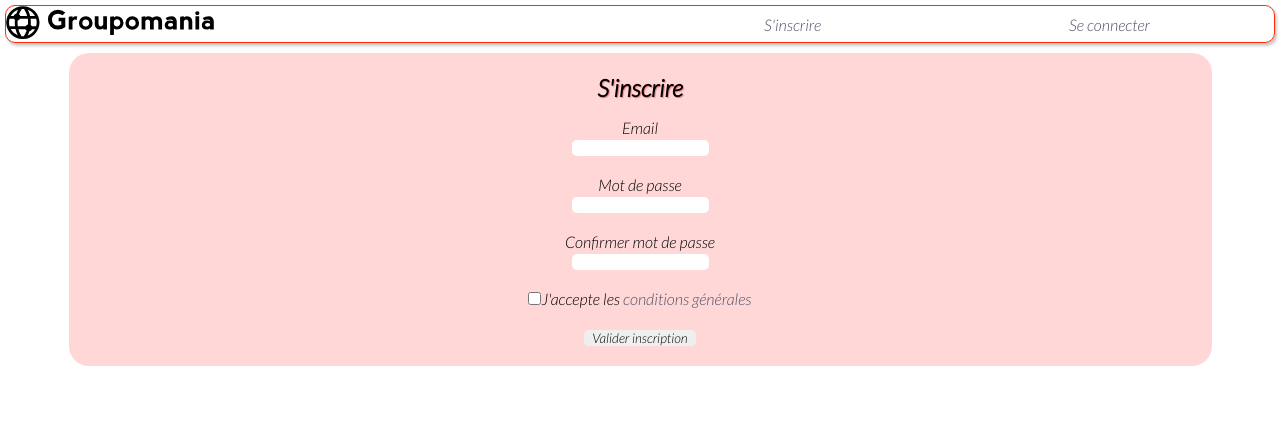
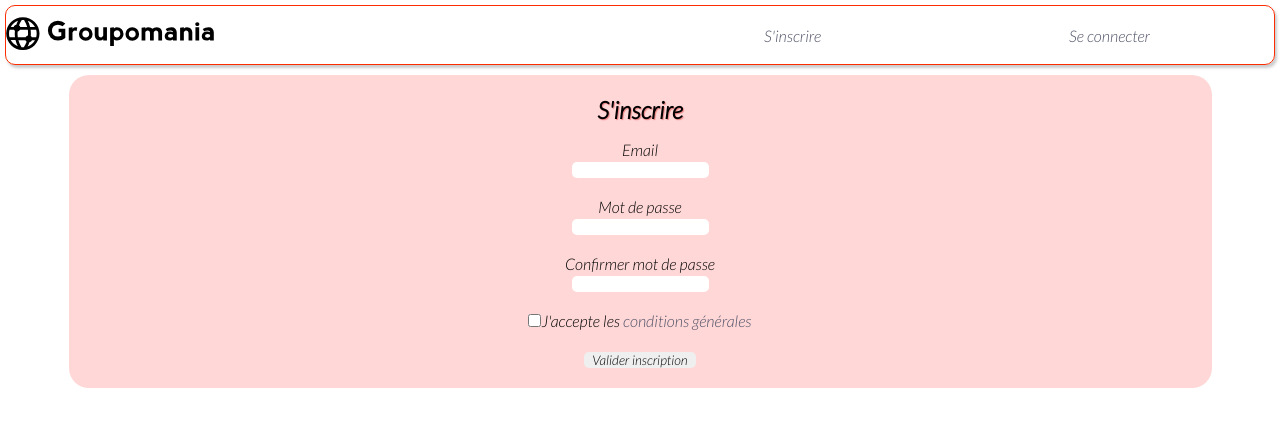
Before and after one commit to patshikwe/Groupomania, a React (Create React App) app in the folder groupomania-network/: page / in a window 1280 px wide. Shown: the top 426 px of the page. Built offline with nearby package versions, Linux system fonts and the light colour scheme.

Commit message:
Modification de la hauteur de HeaderNav

```diff
--- a/groupomania-network/src/components/Header/HeaderNav.jsx
+++ b/groupomania-network/src/components/Header/HeaderNav.jsx
@@ -12,12 +12,13 @@ export const Header = styled.header`
   box-shadow: #23272b3d 2px 3px 3px;
   margin-bottom: 10px;
   width: auto;
+  height: 60px;
 `
 export const DivLogo = styled.div`
   .logo {
     width: 13em;
     @media (max-width: 455px) {
-      width: 8em;
+      width: 9em;
     }
   }
 `
```
